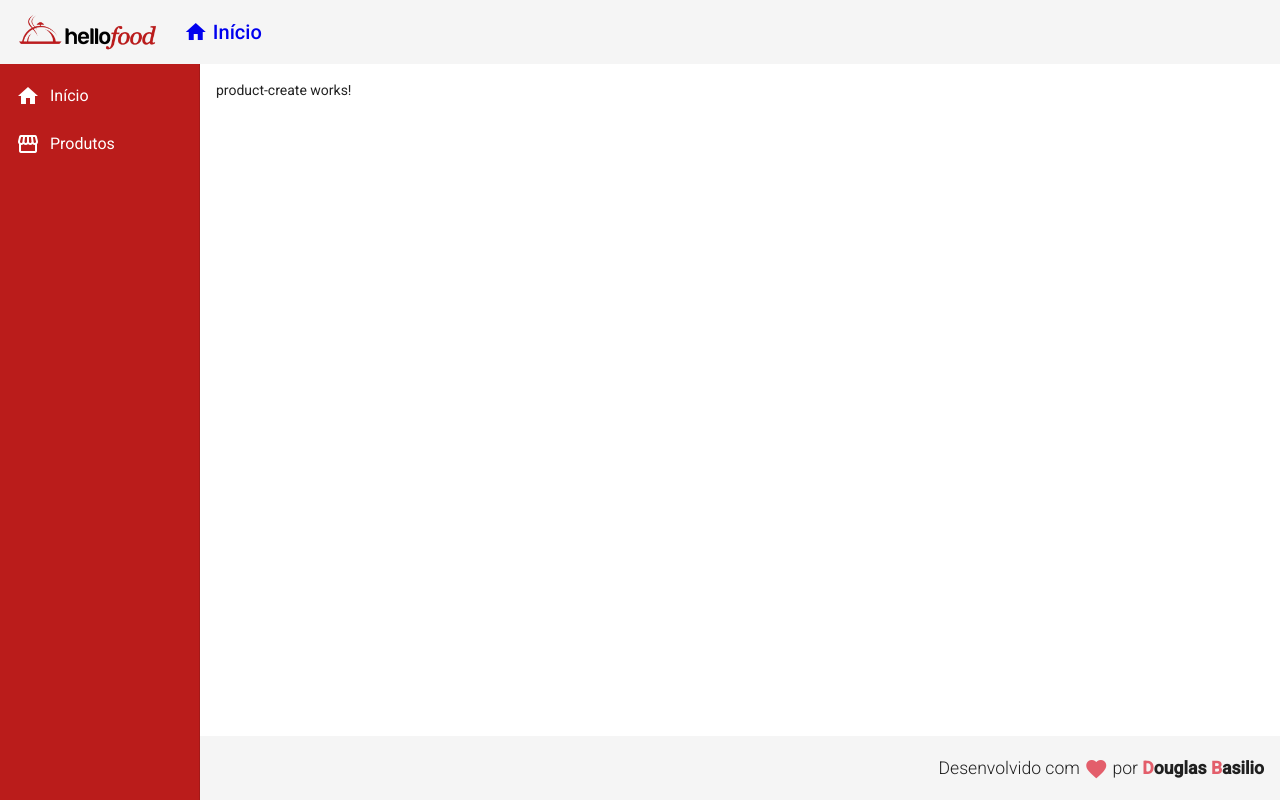
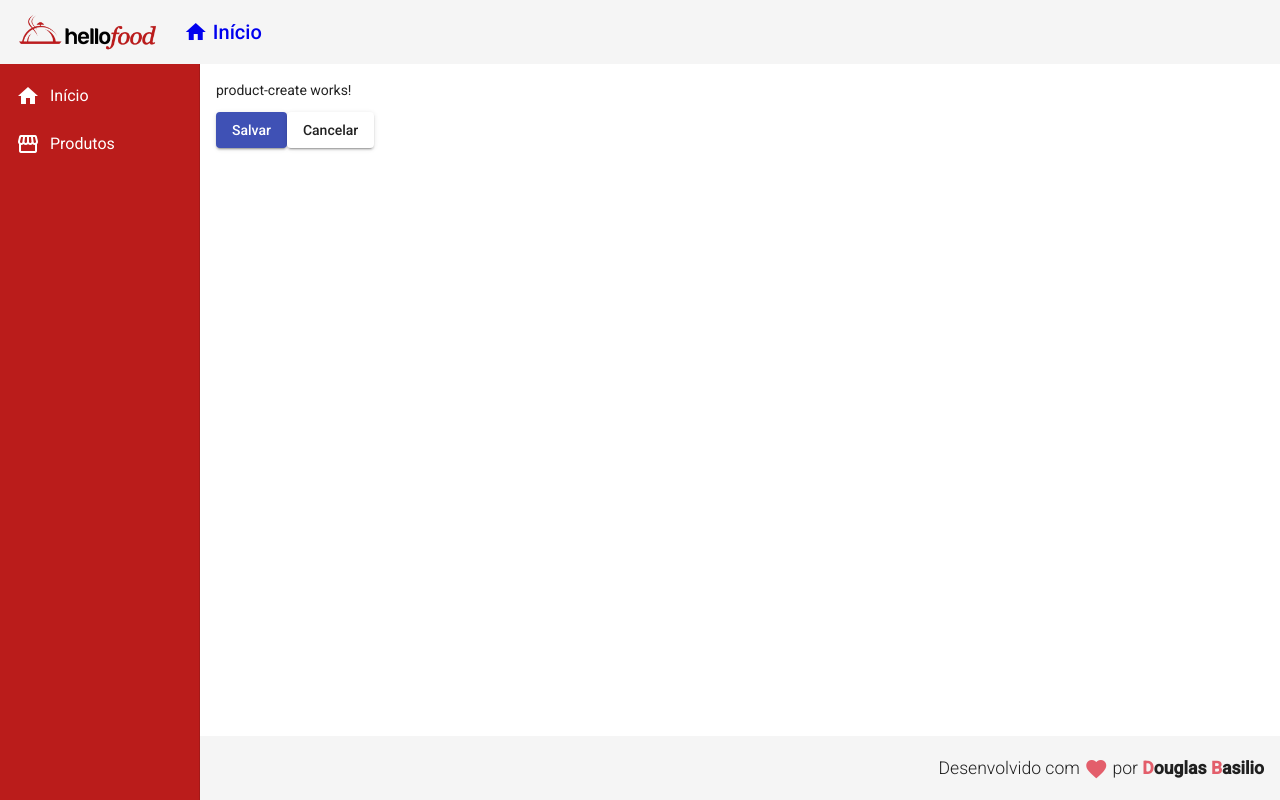
Before and after one commit to DouglasBasilio/crud-angular, an Angular app in the folder frontend/: page /products/create in a window 1280 px wide. Built offline with nearby package versions, Linux system fonts and the light colour scheme.

Commit message:
create product service

```diff
--- a/frontend/src/app/app.module.ts
+++ b/frontend/src/app/app.module.ts
@@ -13,6 +13,7 @@
 import { MatSidenavModule} from '@angular/material/sidenav'
 import { MatCardModule} from '@angular/material/card'
 import { MatButtonModule} from '@angular/material/button'
+import { MatSnackBarModule} from '@angular/material/snack-bar'
 
 import {MatListModule } from '@angular/material/list';
 import { HomeComponent } from './views/home/home.component';
@@ -41,7 +42,8 @@
     MatSidenavModule,
     MatListModule,
     MatCardModule,
-    MatButtonModule
+    MatButtonModule,
+    MatSnackBarModule
   ],
   providers: [],
   bootstrap: [AppComponent]
--- a/frontend/src/app/components/product/product-create/product-create.component.html
+++ b/frontend/src/app/components/product/product-create/product-create.component.html
@@ -1 +1,7 @@
 <p>product-create works!</p>
+<button mat-raised-button color="primary" (click)="createProduct()">
+    Salvar
+</button>
+<button mat-raised-button (click)="cancel()">
+    Cancelar
+</button>
--- a/frontend/src/app/components/product/product-create/product-create.component.ts
+++ b/frontend/src/app/components/product/product-create/product-create.component.ts
@@ -1,4 +1,6 @@
+import { ProductService } from './../product.service';
 import { Component, OnInit } from '@angular/core';
+import { Router } from '@angular/router';
 
 @Component({
   selector: 'app-product-create',
@@ -7,9 +9,18 @@
 })
 export class ProductCreateComponent implements OnInit {
 
-  constructor() { }
+  constructor(private productService: ProductService, private router: Router) { }
 
   ngOnInit(): void {
+
+  }
+
+  createProduct(): void {
+    this.productService.showMessage('Produto criado')
+  }
+
+  cancel(): void{
+    this.router.navigate(['/products'])
   }
 
 }
--- /dev/null
+++ b/frontend/src/app/components/product/product.service.ts
@@ -0,0 +1,18 @@
+import { Injectable } from '@angular/core';
+import { MatSnackBar } from '@angular/material/snack-bar'
+
+@Injectable({
+  providedIn: 'root'
+})
+export class ProductService {
+
+  constructor(private snackBar: MatSnackBar) { }
+
+  showMessage(msg: string): void {
+    this.snackBar.open(msg, 'X', {
+      duration: 3000,
+      horizontalPosition: "right",
+      verticalPosition: "top"
+    })
+  }
+}
```
